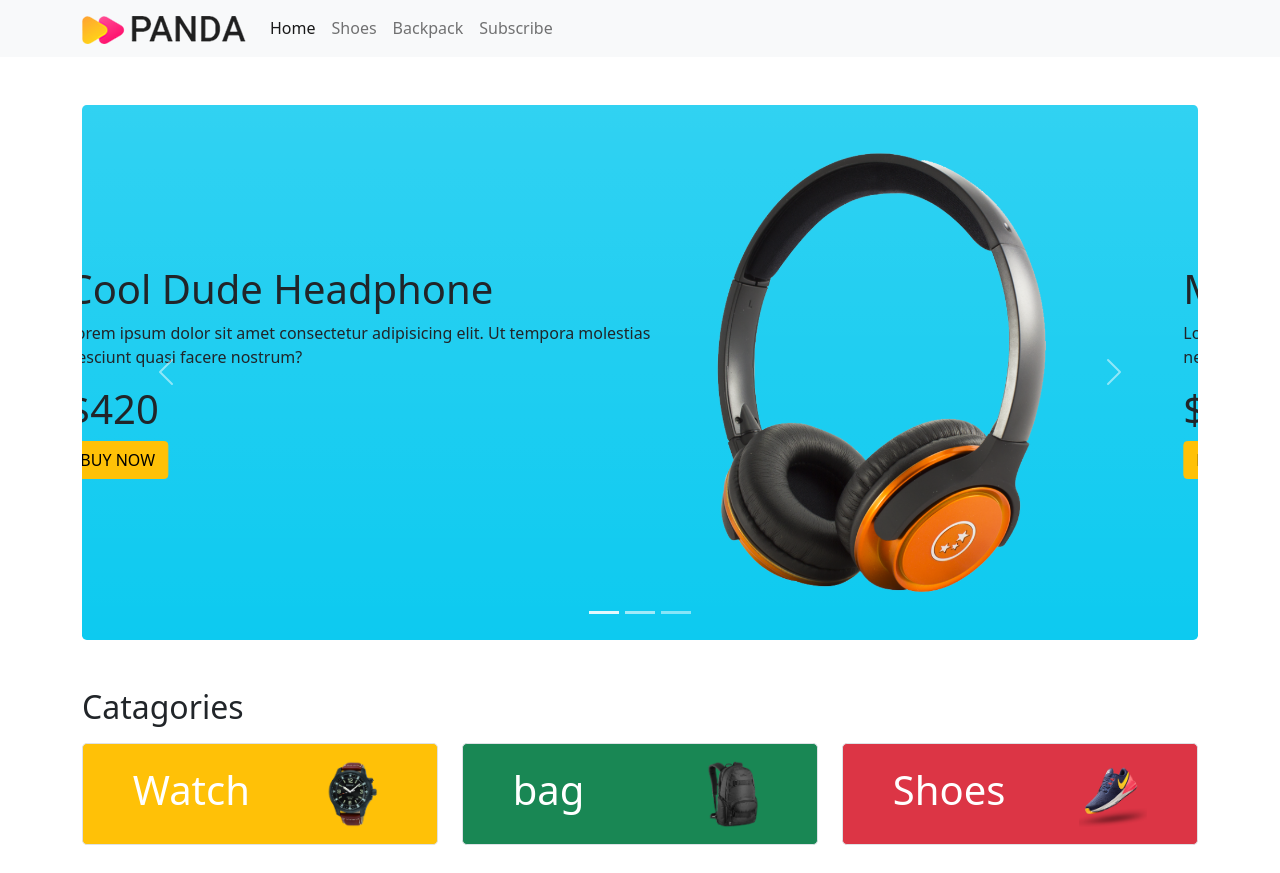
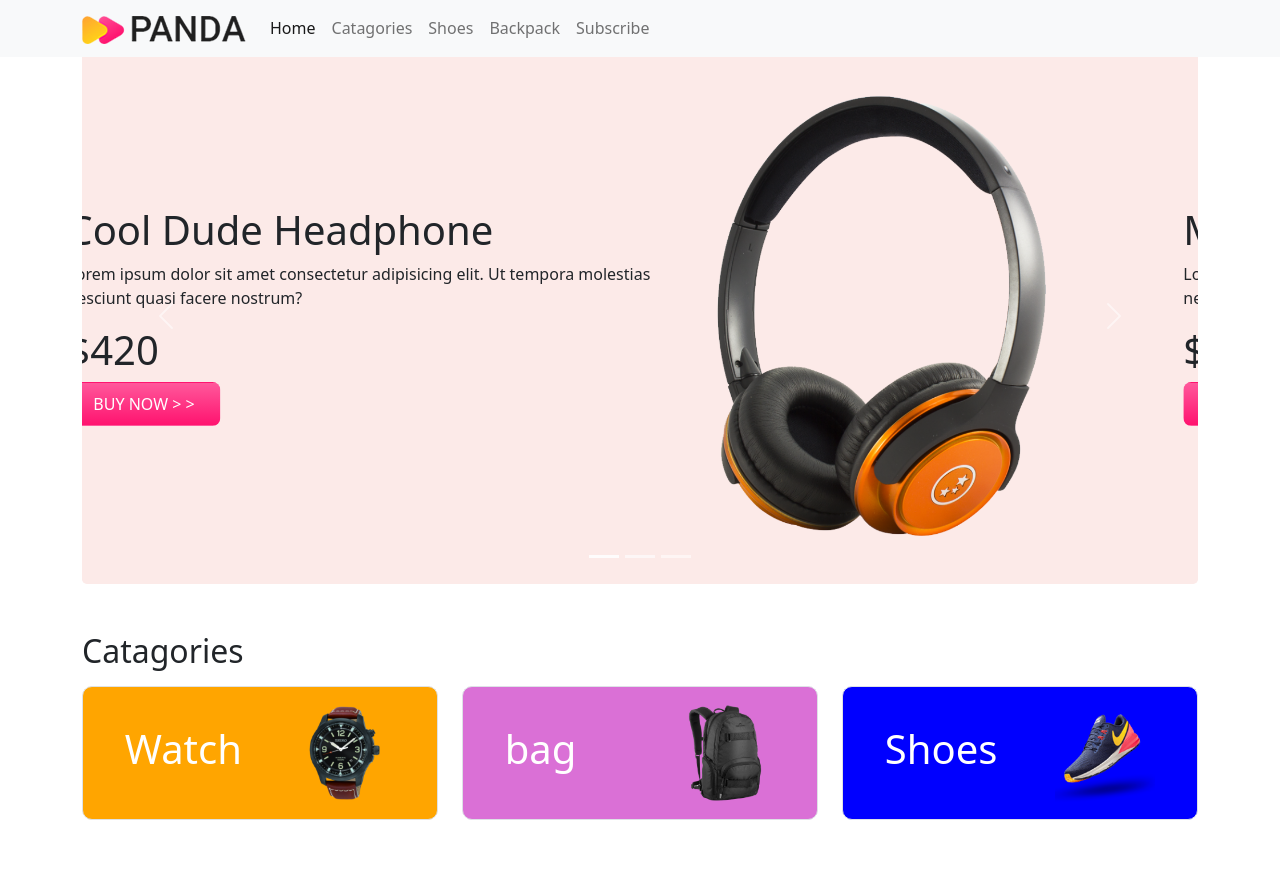
Before and after one commit to arifraj199/panda-ecommers-bootstrap, a plain HTML site: page index.html in a window 1280 px wide. Shown: the top 873 px of the page. Drawn offline with nearby package versions, Linux system fonts and the light colour scheme.

Commit message:
catagories and footer added

```diff
--- /dev/null
+++ b/css/style.css
@@ -0,0 +1,32 @@
+.panda-bg-slide {
+    background-color: #fceae8;
+}
+
+.panda-button-bg {
+    background-image: linear-gradient(to bottom, #FF589B 0%, #FF136F 100%);
+    color: white;
+    border-radius: 8px;
+    padding: 9px 25px;
+}
+
+.panda-subscribe {
+    background-color: #fceae8;
+}
+
+.panda-cat-watch {
+    background-color: #ffa500;
+    padding: 10px 30px;
+    border-radius: 10px
+}
+
+.panda-cat-bag {
+    background-color: #da70d6;
+    padding: 10px 30px;
+    border-radius: 10px
+}
+
+.panda-cat-shoe {
+    background-color: #0000ff;
+    padding: 10px 30px;
+    border-radius: 10px
+}
--- a/index.html
+++ b/index.html
@@ -9,6 +9,7 @@
 
     <!-- Bootstrap CSS v5.0.2 -->
     <link rel="stylesheet" href="https://cdn.jsdelivr.net/npm/bootstrap@5.0.2/dist/css/bootstrap.min.css" integrity="sha384-EVSTQN3/azprG1Anm3QDgpJLIm9Nao0Yz1ztcQTwFspd3yD65VohhpuuCOmLASjC" crossorigin="anonymous">
+    <link rel="stylesheet" href="css/style.css">
 
 </head>
 
@@ -16,7 +17,8 @@
 
 
     <header>
-        <nav class="navbar navbar-expand-lg navbar-light bg-light">
+        <!-- navmenu -->
+        <nav class="navbar navbar-expand-lg navbar-light bg-light fixed-top">
             <div class="container">
                 <a class="navbar-brand" href="#">
                     <img src="images/logo.png" alt="">
@@ -30,18 +32,23 @@
                             <a class="nav-link active" aria-current="page" href="#">Home</a>
                         </li>
                         <li class="nav-item">
-                            <a class="nav-link" href="#">Shoes</a>
+                            <a class="nav-link" href="#catagories">Catagories</a>
                         </li>
                         <li class="nav-item">
-                            <a class="nav-link" href="#">Backpack</a>
+                            <a class="nav-link" href="#shoes">Shoes</a>
                         </li>
                         <li class="nav-item">
-                            <a class="nav-link" href="#">Subscribe</a>
+                            <a class="nav-link" href="#backpack">Backpack</a>
+                        </li>
+                        <li class="nav-item">
+                            <a class="nav-link" href="#subscribe">Subscribe</a>
                         </li>
                     </ul>
                 </div>
             </div>
         </nav>
+
+        <!-- slider-carousel -->
         <section class="container">
             <div id="carouselExampleIndicators" class="carousel slide" data-bs-ride="carousel">
                 <div class="carousel-indicators">
@@ -49,14 +56,14 @@
                     <button type="button" data-bs-target="#carouselExampleIndicators" data-bs-slide-to="1" aria-label="Slide 2"></button>
                     <button type="button" data-bs-target="#carouselExampleIndicators" data-bs-slide-to="2" aria-label="Slide 3"></button>
                 </div>
-                <div class="carousel-inner bg-info bg-gradient my-5 rounded-3">
+                <div class="carousel-inner panda-bg-slide my-5 rounded-3">
                     <div class="carousel-item active">
                         <div class="row  p-5 d-flex align-items-center">
                             <div class="col-lg-7">
                                 <h1>Cool Dude Headphone</h1>
                                 <p>Lorem ipsum dolor sit amet consectetur adipisicing elit. Ut tempora molestias nesciunt quasi facere nostrum?</p>
                                 <h1>$420</h1>
-                                <button class="btn btn-warning text-uppercase">Buy Now</button>
+                                <button class="btn panda-button-bg text-uppercase">Buy Now 	&gt;	&gt;</button>
                             </div>
                             <div class="col-lg-5">
                                 <img src="images/banner-images/headphone.png" class="d-block w-100" alt="...">
@@ -69,7 +76,7 @@
                                 <h1>Mi LED TV 4A PRO 32</h1>
                                 <p>Lorem ipsum dolor sit amet consectetur adipisicing elit. Ut tempora molestias nesciunt quasi facere nostrum?</p>
                                 <h1>$820</h1>
-                                <button class="btn btn-warning text-uppercase">Buy Now</button>
+                                <button class="btn panda-button-bg text-uppercase">Buy Now 	&gt;&gt;</button>
                             </div>
                             <div class="col-lg-5">
                                 <img src="images/banner-images/tv.png" class="d-block w-100" alt="...">
@@ -82,7 +89,7 @@
                                 <h1>X-Box For Ypur Living Room</h1>
                                 <p>Lorem ipsum dolor sit amet consectetur adipisicing elit. Ut tempora molestias nesciunt quasi facere nostrum?</p>
                                 <h1>$600</h1>
-                                <button class="btn btn-warning text-uppercase">Buy Now</button>
+                                <button class="btn panda-button-bg text-uppercase">Buy Now 	&gt;	&gt;</button>
                             </div>
                             <div class="col-lg-5">
                                 <img src="images/banner-images/xbox.png" class="d-block w-100" alt="...">
@@ -102,34 +109,36 @@
         </section>
     </header>
     <main>
+        <!-- catagories -->
         <section class="container">
-            <h2 class="mb-3">Catagories</h2>
-            <divs class="">
+            <h2 id="catagories" class="mb-3">Catagories</h2>
+            <div class="">
                 <div class="row gx-4 gy-4 mb-5">
                     <div class="col-lg-4">
-                        <div class="p-3 border bg-warning d-flex justify-content-around align-items-center rounded-3 ">
+                        <div class="p-3 border panda-cat-watch d-flex justify-content-around align-items-center">
                             <h1 class="text-white fs-1" style="width: 119px;">Watch</h1>
-                            <img src="images/categories/watch.png " alt=" " width="68px">
+                            <img src="images/categories/watch.png " alt=" " width="100px">
                         </div>
                     </div>
                     <div class="col-lg-4">
-                        <div class="p-3 border bg-success d-flex justify-content-around align-items-center rounded-3 ">
+                        <div class="p-3 border panda-cat-bag d-flex justify-content-around align-items-center">
                             <h1 class="text-white fs-1" style="width: 119px;">bag</h1>
-                            <img src="images/categories/bag.png " alt=" " width="68px">
+                            <img src="images/categories/bag.png " alt=" " width="100px">
                         </div>
                     </div>
                     <div class="col-lg-4">
-                        <div class="p-3 border bg-danger d-flex justify-content-around align-items-center rounded-3 ">
+                        <div class="p-3 border panda-cat-shoe d-flex justify-content-around align-items-center">
                             <h1 class="text-white fs-1" style="width: 119px;">Shoes</h1>
-                            <img src="images/categories/shoes.png " alt=" " width="68px">
+                            <img src="images/categories/shoes.png " alt=" " width="100px">
                         </div>
                     </div>
                 </div>
-                </div>
+            </div>
         </section>
 
+        <!-- shoes -->
         <section class="container">
-            <h2 class="mb-3">Shoes</h2>
+            <h2 id="shoes" class="mb-3">Shoes</h2>
             <div class="row row-cols-1 row-cols-md-2 row-cols-lg-3 g-4">
                 <div class="col">
                     <div class="card border-0 shadow-lg h-100 rounded-3">
@@ -140,7 +149,7 @@
                             <h4>$120</h4>
                         </div>
                         <div class="m-3">
-                            <button class="btn btn-warning text-uppercase">Buy Now</button>
+                            <button class="btn panda-button-bg text-uppercase">Buy Now 	&gt;	&gt;</button>
                         </div>
                     </div>
                 </div>
@@ -153,7 +162,7 @@
                             <h4>$135</h4>
                         </div>
                         <div class="m-3">
-                            <button class="btn btn-warning text-uppercase">Buy Now</button>
+                            <button class="btn panda-button-bg text-uppercase">Buy Now 	&gt;	&gt;</button>
                         </div>
                     </div>
                 </div>
@@ -166,15 +175,16 @@
                             <h4>$93</h4>
                         </div>
                         <div class="m-3">
-                            <button class="btn btn-warning text-uppercase">Buy Now</button>
+                            <button class="btn panda-button-bg text-uppercase">Buy Now 	&gt;	&gt;</button>
                         </div>
                     </div>
                 </div>
             </div>
         </section>
 
-        <section class="container mt-5">
-            <h2 class="mb-3">Backpack</h2>
+        <!-- backpack -->
+        <section class="container my-5">
+            <h2 id="backpack" class="mb-3">Backpack</h2>
             <div class="row row-cols-1 row-cols-md-2 row-cols-lg-3 g-4">
                 <div class="col">
                     <div class="card border-0 shadow-lg h-100 rounded-3">
@@ -185,7 +195,7 @@
                             <p class="card-text">This is a longer card with supporting text below as a natural lead-in to additional.</p>
                         </div>
                         <div class="m-3">
-                            <button class="btn btn-warning text-uppercase">Buy Now</button>
+                            <button class="btn panda-button-bg text-uppercase">Buy Now 	&gt;	&gt;</button>
                         </div>
                     </div>
                 </div>
@@ -198,7 +208,7 @@
                             <p class="card-text">This card has supporting text below as a natural lead-in to additional content.</p>
                         </div>
                         <div class="m-3">
-                            <button class="btn btn-warning text-uppercase">Buy Now</button>
+                            <button class="btn panda-button-bg text-uppercase">Buy Now 	&gt;	&gt;</button>
                         </div>
                     </div>
                 </div>
@@ -211,13 +221,30 @@
                             <p class="card-text">This is a wider card with supporting text below as a natural lead-in to additional content. This card has even longer content than the first to show that equal height action.</p>
                         </div>
                         <div class="m-3">
-                            <button class="btn btn-warning text-uppercase">Buy Now</button>
+                            <button class="btn panda-button-bg text-uppercase">Buy Now 	&gt;	&gt;</button>
                         </div>
                     </div>
                 </div>
             </div>
         </section>
+
+        <!-- subscribe -->
+        <section id="subscribe" class="container my-5 panda-subscribe d-flex justify-content-center align-items-center rounded-3" style="height: 300px;">
+            <div>
+                <h1>LET'S STAY IN TOUCH
+                </h1>
+                <p>Get updates on sales, specials and more
+                </p>
+                <input type="text" class="form-control" placeholder="Enter Your Email">
+                <br>
+                <button class="btn panda-button-bg">SUBMIT</button>
+            </div>
+        </section>
     </main>
+    <!-- footer -->
+    <footer class="text-center">
+        <p><small>&copy;2020. Panda Commerce. All rights reserved. Sofia, Bulgaria</small></p>
+    </footer>
 
 
     <!-- Bootstrap JavaScript Libraries -->
```
